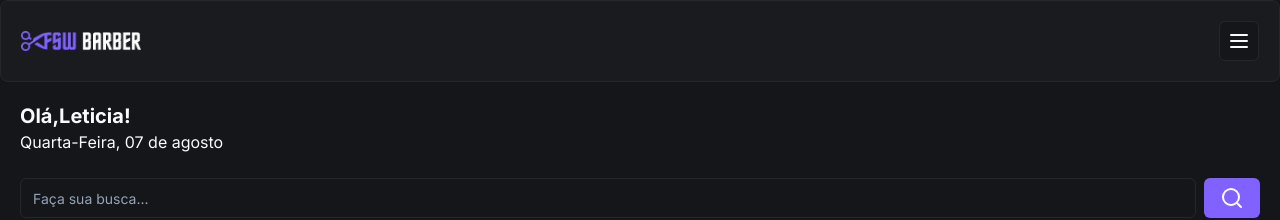
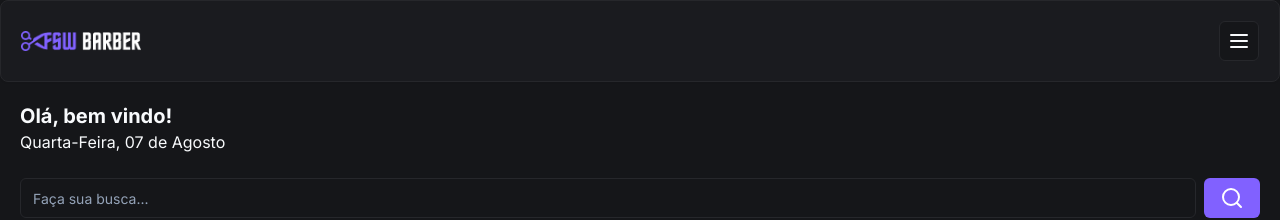
Before and after one commit to Leti1225/fsw-barbershop, a Next.js app: page / in a window 1280 px wide. Shown: the top 220 px of the page. Built offline with nearby package versions, Linux system fonts and the light colour scheme; no server answers; the database is empty.

Commit message:
feat: update welcome message

```diff
--- a/app/page.tsx
+++ b/app/page.tsx
@@ -9,6 +9,8 @@
 import Link from "next/link"
 import { getServerSession } from "next-auth"
 import { authOptions } from "./_lib/auth"
+import { format } from "date-fns"
+import { ptBR } from "date-fns/locale"
 
 //SERVER COMPONENTS
 const Home = async () => {
@@ -50,8 +52,18 @@
       {/*div abaixo do header*/}
       <div className="p-5">
         {/*nome e data*/}
-        <h2 className="text-xl font-bold">Olá,Leticia!</h2>
-        <p>Quarta-Feira, 07 de agosto</p>
+        <h2 className="text-xl font-bold">
+          Olá, {session?.user ? session.user.name : "bem vindo"}!
+        </h2>
+        <p>
+          <span className="capitalize">
+            {format(new Date(), "EEEE, dd", { locale: ptBR })}
+          </span>
+          <span>&nbsp;de&nbsp;</span>
+          <span className="capitalize">
+            {format(new Date(), "MMMM", { locale: ptBR })}
+          </span>
+        </p>
 
         {/*barra de busca*/}
         <div className="mt-6">
```
